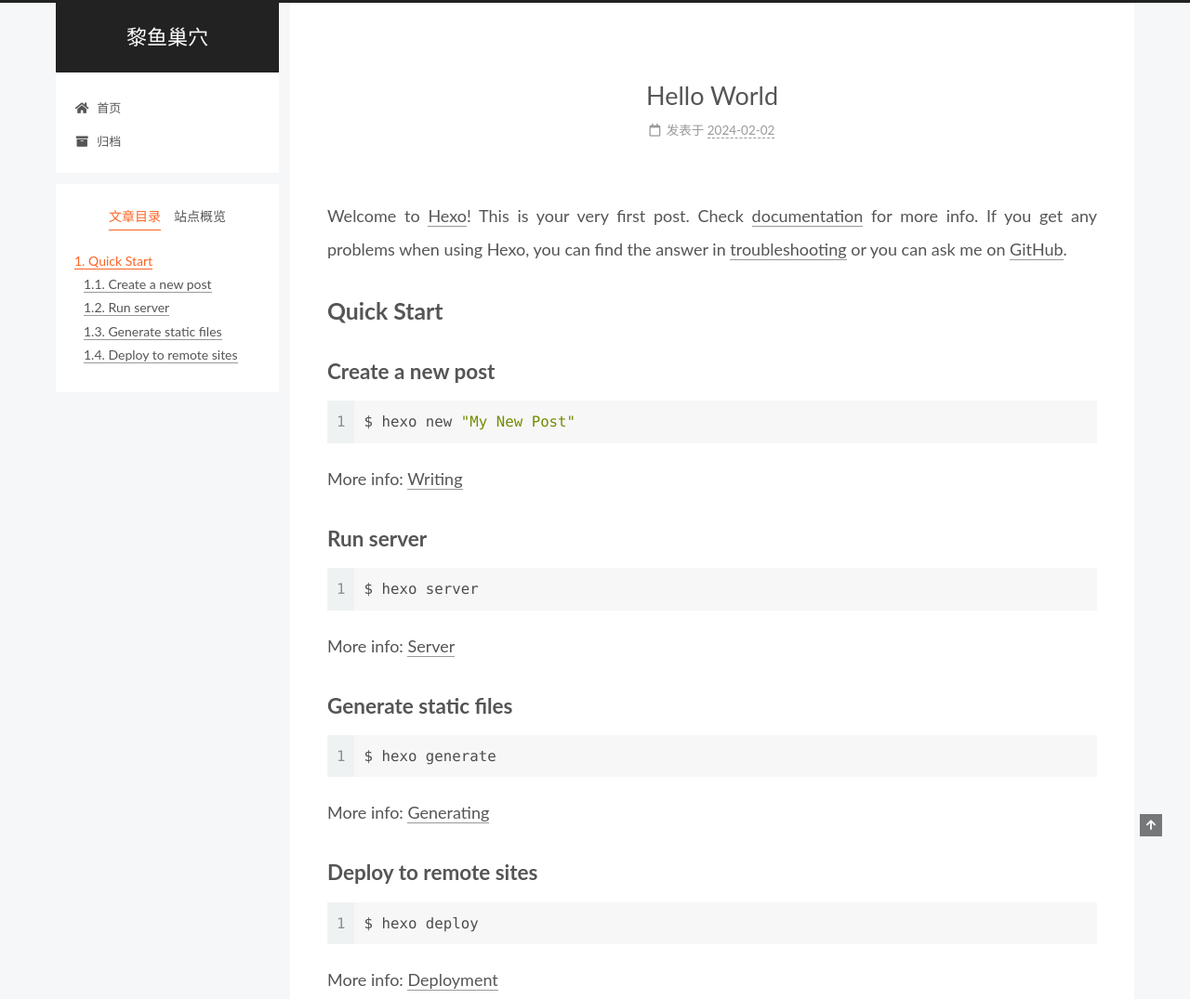
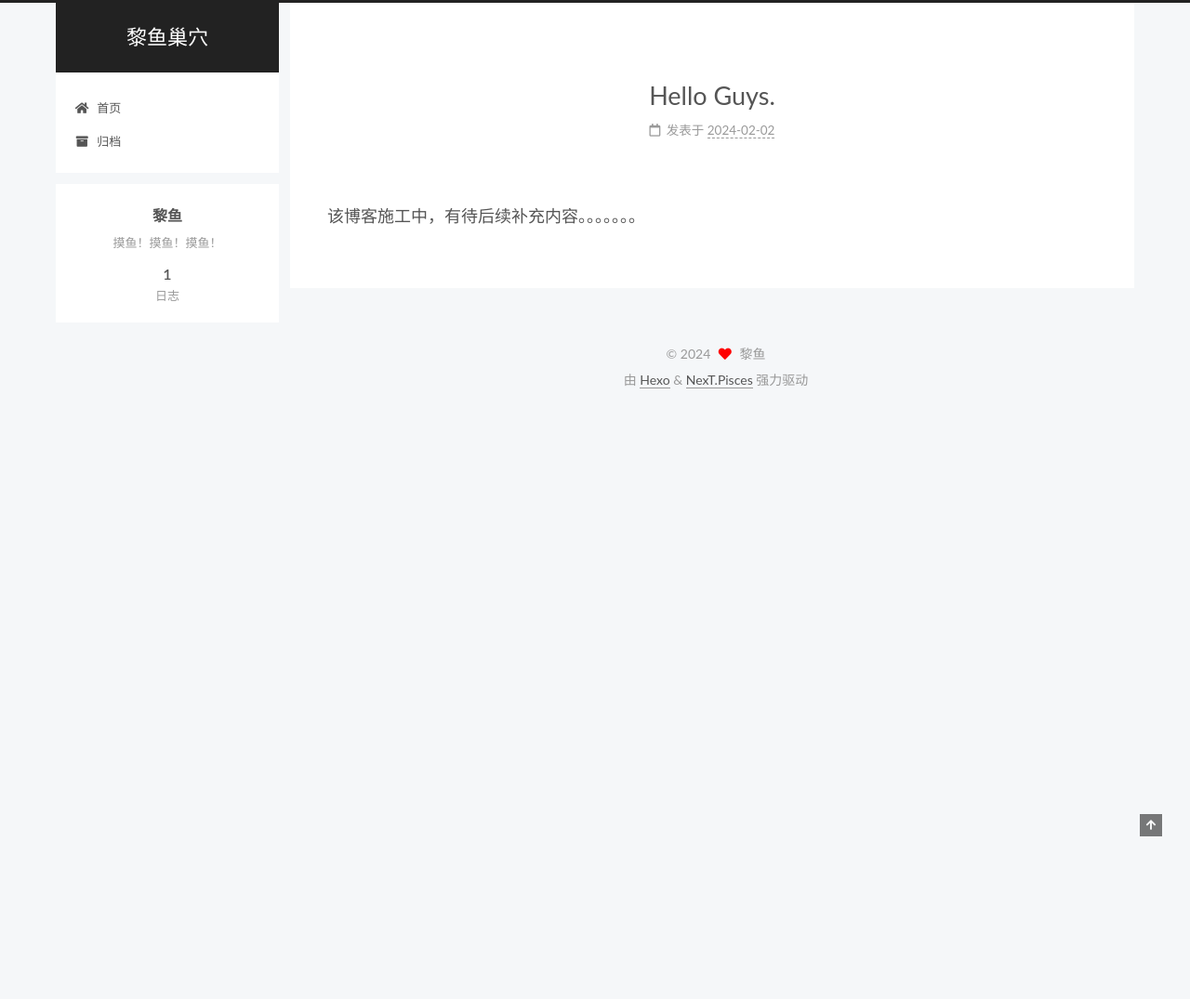
Before and after one commit to leafishman/leafishman.github.io, a plain HTML site: page 2024/02/02/hello-world/index.html in a window 1280 px wide. Shown: the top 1075 px of the page at 93% size. After the commit the page ends 800 px from the top, so only its background shows below. Drawn offline with Linux system fonts and the light colour scheme.

Commit message:
Site updated: 2024-02-02 13:53:29

```diff
--- a/2024/02/02/hello-world/index.html
+++ b/2024/02/02/hello-world/index.html
@@ -20,15 +20,15 @@
     var CONFIG = {"hostname":"example.com","root":"/","scheme":"Pisces","version":"7.8.0","exturl":false,"sidebar":{"position":"left","display":"post","padding":18,"offset":12,"onmobile":false},"copycode":{"enable":false,"show_result":false,"style":null},"back2top":{"enable":true,"sidebar":false,"scrollpercent":false},"bookmark":{"enable":false,"color":"#222","save":"auto"},"fancybox":false,"mediumzoom":false,"lazyload":false,"pangu":false,"comments":{"style":"tabs","active":null,"storage":true,"lazyload":false,"nav":null},"algolia":{"hits":{"per_page":10},"labels":{"input_placeholder":"Search for Posts","hits_empty":"We didn't find any results for the search: ${query}","hits_stats":"${hits} results found in ${time} ms"}},"localsearch":{"enable":false,"trigger":"auto","top_n_per_article":1,"unescape":false,"preload":false},"motion":{"enable":true,"async":false,"transition":{"post_block":"fadeIn","post_header":"slideDownIn","post_body":"slideDownIn","coll_header":"slideLeftIn","sidebar":"slideUpIn"}}};
   </script>
 
-  <meta name="description" content="Welcome to Hexo! This is your very first post. Check documentation for more info. If you get any problems when using Hexo, you can find the answer in troubleshooting or you can ask me on GitHub. Quick">
+  <meta name="description" content="该博客施工中，有待后续补充内容。。。。。。。">
 <meta property="og:type" content="article">
-<meta property="og:title" content="Hello World">
+<meta property="og:title" content="Hello Guys.">
 <meta property="og:url" content="http://example.com/2024/02/02/hello-world/index.html">
 <meta property="og:site_name" content="黎鱼巢穴">
-<meta property="og:description" content="Welcome to Hexo! This is your very first post. Check documentation for more info. If you get any problems when using Hexo, you can find the answer in troubleshooting or you can ask me on GitHub. Quick">
+<meta property="og:description" content="该博客施工中，有待后续补充内容。。。。。。。">
 <meta property="og:locale" content="zh_CN">
 <meta property="article:published_time" content="2024-02-02T01:11:48.584Z">
-<meta property="article:modified_time" content="2024-02-02T01:11:48.584Z">
+<meta property="article:modified_time" content="2024-02-02T05:53:02.415Z">
 <meta property="article:author" content="黎鱼">
 <meta name="twitter:card" content="summary">
 
@@ -45,7 +45,7 @@
   };
 </script>
 
-  <title>Hello World | 黎鱼巢穴</title>
+  <title>Hello Guys. | 黎鱼巢穴</title>
 
 
 
@@ -163,7 +163,7 @@
     </span>
       <header class="post-header">
         <h1 class="post-title" itemprop="name headline">
-          Hello World
+          Hello Guys.
         </h1>
 
         <div class="post-meta">
@@ -173,7 +173,8 @@
               </span>
               <span class="post-meta-item-text">发表于</span>
 
-              <time title="创建时间：2024-02-02 09:11:48" itemprop="dateCreated datePublished" datetime="2024-02-02T09:11:48+08:00">2024-02-02</time>
+
+              <time title="创建时间：2024-02-02 09:11:48 / 修改时间：13:53:02" itemprop="dateCreated datePublished" datetime="2024-02-02T09:11:48+08:00">2024-02-02</time>
             </span>
 
 
@@ -187,19 +188,7 @@
     <div class="post-body" itemprop="articleBody">
 
 
-        <p>Welcome to <a target="_blank" rel="noopener" href="https://hexo.io/">Hexo</a>! This is your very first post. Check <a target="_blank" rel="noopener" href="https://hexo.io/docs/">documentation</a> for more info. If you get any problems when using Hexo, you can find the answer in <a target="_blank" rel="noopener" href="https://hexo.io/docs/troubleshooting.html">troubleshooting</a> or you can ask me on <a target="_blank" rel="noopener" href="https://github.com/hexojs/hexo/issues">GitHub</a>.</p>
-<h2 id="Quick-Start"><a href="#Quick-Start" class="headerlink" title="Quick Start"></a>Quick Start</h2><h3 id="Create-a-new-post"><a href="#Create-a-new-post" class="headerlink" title="Create a new post"></a>Create a new post</h3><figure class="highlight bash"><table><tr><td class="gutter"><pre><span class="line">1</span><br></pre></td><td class="code"><pre><span class="line">$ hexo new <span class="string">&quot;My New Post&quot;</span></span><br></pre></td></tr></table></figure>
-
-<p>More info: <a target="_blank" rel="noopener" href="https://hexo.io/docs/writing.html">Writing</a></p>
-<h3 id="Run-server"><a href="#Run-server" class="headerlink" title="Run server"></a>Run server</h3><figure class="highlight bash"><table><tr><td class="gutter"><pre><span class="line">1</span><br></pre></td><td class="code"><pre><span class="line">$ hexo server</span><br></pre></td></tr></table></figure>
-
-<p>More info: <a target="_blank" rel="noopener" href="https://hexo.io/docs/server.html">Server</a></p>
-<h3 id="Generate-static-files"><a href="#Generate-static-files" class="headerlink" title="Generate static files"></a>Generate static files</h3><figure class="highlight bash"><table><tr><td class="gutter"><pre><span class="line">1</span><br></pre></td><td class="code"><pre><span class="line">$ hexo generate</span><br></pre></td></tr></table></figure>
-
-<p>More info: <a target="_blank" rel="noopener" href="https://hexo.io/docs/generating.html">Generating</a></p>
-<h3 id="Deploy-to-remote-sites"><a href="#Deploy-to-remote-sites" class="headerlink" title="Deploy to remote sites"></a>Deploy to remote sites</h3><figure class="highlight bash"><table><tr><td class="gutter"><pre><span class="line">1</span><br></pre></td><td class="code"><pre><span class="line">$ hexo deploy</span><br></pre></td></tr></table></figure>
-
-<p>More info: <a target="_blank" rel="noopener" href="https://hexo.io/docs/one-command-deployment.html">Deployment</a></p>
+        <p>该博客施工中，有待后续补充内容。。。。。。。</p>
 
     </div>
 
@@ -270,7 +259,6 @@
 
       <!--noindex-->
       <div class="post-toc-wrap sidebar-panel">
-          <div class="post-toc motion-element"><ol class="nav"><li class="nav-item nav-level-2"><a class="nav-link" href="#Quick-Start"><span class="nav-number">1.</span> <span class="nav-text">Quick Start</span></a><ol class="nav-child"><li class="nav-item nav-level-3"><a class="nav-link" href="#Create-a-new-post"><span class="nav-number">1.1.</span> <span class="nav-text">Create a new post</span></a></li><li class="nav-item nav-level-3"><a class="nav-link" href="#Run-server"><span class="nav-number">1.2.</span> <span class="nav-text">Run server</span></a></li><li class="nav-item nav-level-3"><a class="nav-link" href="#Generate-static-files"><span class="nav-number">1.3.</span> <span class="nav-text">Generate static files</span></a></li><li class="nav-item nav-level-3"><a class="nav-link" href="#Deploy-to-remote-sites"><span class="nav-number">1.4.</span> <span class="nav-text">Deploy to remote sites</span></a></li></ol></li></ol></div>
       </div>
       <!--/noindex-->
 
--- a/css/main.css
+++ b/css/main.css
@@ -1196,7 +1196,7 @@ pre .javascript .function {
 }
 .links-of-author a::before,
 .links-of-author span.exturl::before {
-  background: #ff58c8;
+  background: #ff7;
   border-radius: 50%;
   content: ' ';
   display: inline-block;
```
Also changed, not shown: archives/2024/02/index.html (+1 -1 lines), archives/2024/index.html (+1 -1 lines), archives/index.html (+1 -1 lines), index.html (+4 -15 lines).
